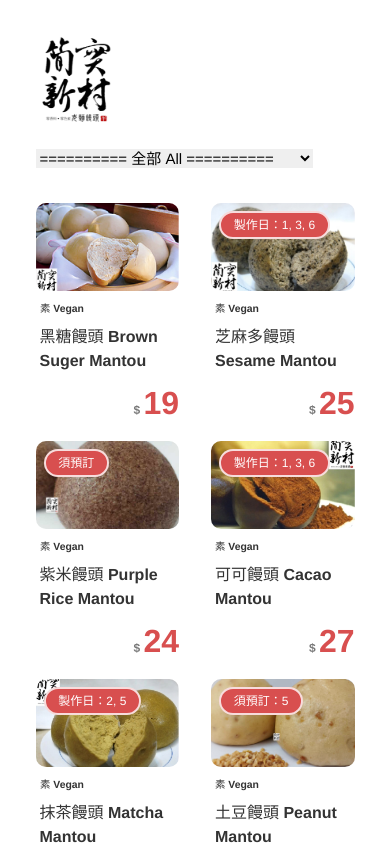
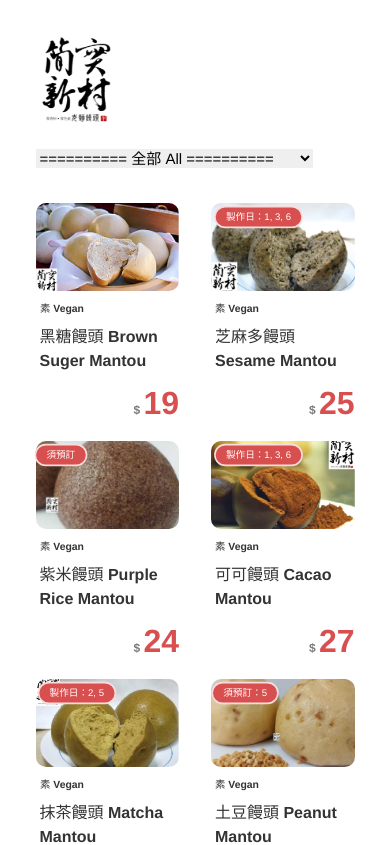
Before and after one commit to xbearwilson/simplicity, a React (Vite) app: page / in a window 390 px wide. Shown: the top 845 px of the page. Built offline with nearby package versions, Linux system fonts and the light colour scheme.

Commit message:
[20250721][add 製作日 資訊][v.07|FINISHED]

```diff
--- a/src/App.css
+++ b/src/App.css
@@ -267,6 +267,11 @@
 		.img {
 			border-radius: 10px;
 		}
+		.does {
+			top: 1rem;
+			left: 0.5rem;
+			transform: scale(0.8);
+		}
 		.desc {
 			transform-origin: left center;
 			transform: scale(0.5);
```
